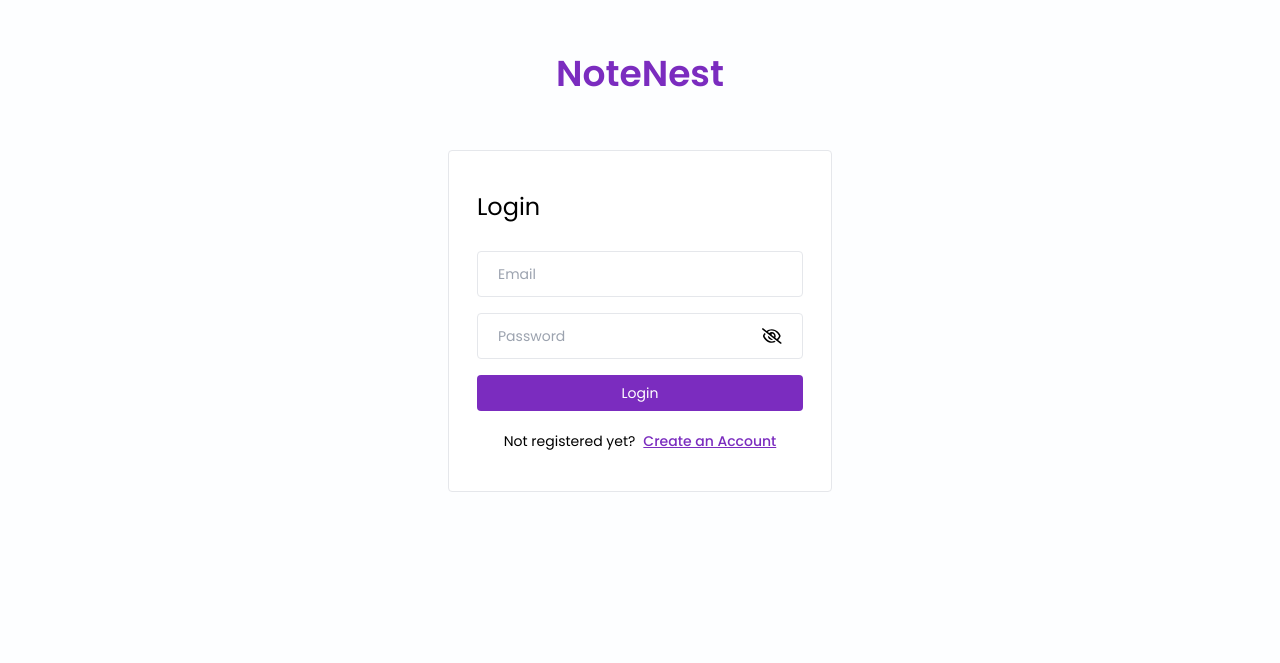
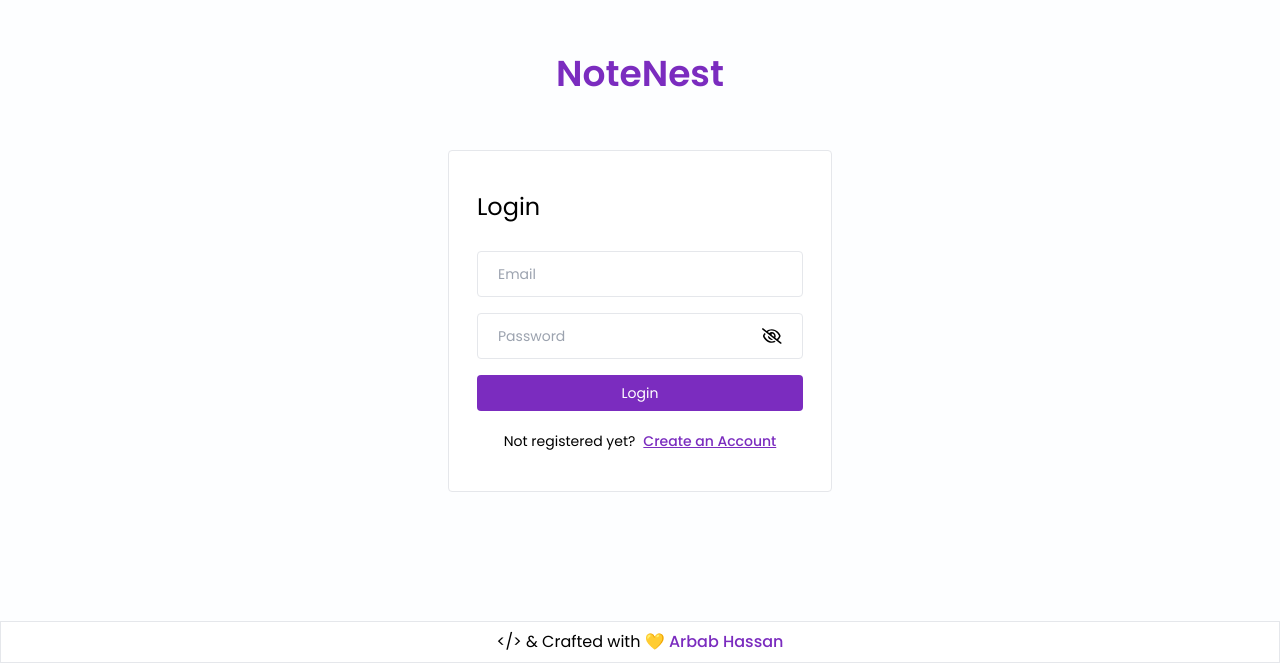
Before and after one commit to arbabhassan1/NoteNest-App, a React (Vite) app in the folder frontend/: page / in a window 1280 px wide. Shown: the part 137-800 px from the top of the page. Built offline with nearby package versions, Linux system fonts and the light colour scheme.

Commit message:
initial version

```diff
--- a/frontend/src/App.jsx
+++ b/frontend/src/App.jsx
@@ -5,9 +5,11 @@ import SignUp from "./pages/SignUp/Signup";
 import Navbar from "./components/Navbar";
 import { ToastContainer } from "react-toastify";
 import "react-toastify/dist/ReactToastify.css";
+import Copyright from "./components/Copyright";
 const App = () => {
   return (
     <>
+      <div className="relative">
         <Router>
           <Routes>
             <Route path="/" element={<Login />} />
@@ -17,6 +19,8 @@ const App = () => {
           </Routes>
         </Router>
         <ToastContainer />
+        <Copyright />
+      </div>
     </>
   );
 };
--- a/frontend/src/components/Cards/NoteCard.jsx
+++ b/frontend/src/components/Cards/NoteCard.jsx
@@ -22,6 +22,7 @@ const NoteCard = ({
           </span>
         </div>
         <MdOutlinePushPin
+          title="Pinned Note"
           onClick={onPinNote}
           className={`icon-btn ${isPinned ? "text-primary" : "text-slate-500"}`}
         />
@@ -37,10 +38,12 @@ const NoteCard = ({
           <MdCreate
             className="icon-btn hover:text-green-600"
             onClick={onEdit}
+            title="Edit Note"
           />
           <MdDelete
             className="icon-btn hover:text-red-500"
             onClick={onDelete}
+            title="Delete Note"
           />
         </div>
       </div>
--- a/frontend/src/components/Cards/ProfileInfo.jsx
+++ b/frontend/src/components/Cards/ProfileInfo.jsx
@@ -4,9 +4,8 @@ import userImg from "../../assets/user.png";
 const ProfileInfo = ({ userInfo, onLogout }) => {
   return (
     <Menu isLazy>
-      <MenuButton>
+      <MenuButton title="User">
         <div className="flex justify-center items-center gap-3">
-          {" "}
           {userInfo?.fullName}
           {userInfo?.fullName && (
             <img src={userImg} alt="" className="profile-img" />
--- /dev/null
+++ b/frontend/src/components/Copyright.jsx
@@ -0,0 +1,18 @@
+import React from "react";
+
+const Copyright = () => {
+  return (
+    <div className=" fixed bottom-0 left-0 w-full text-center py-2 bg-white border">
+      &lt;/&gt; & Crafted with 💛{" "}
+      <a
+        href="https://arbabhassan.bio.link/"
+        target="_blank"
+        className=" text-primary font-medium hover:text-primary_dark "
+      >
+        Arbab Hassan
+      </a>
+    </div>
+  );
+};
+
+export default Copyright;
--- a/frontend/src/components/SearchBar/SearchBar.jsx
+++ b/frontend/src/components/SearchBar/SearchBar.jsx
@@ -14,6 +14,7 @@ const SearchBar = ({
       className={`w-80   items-center px-4 bg-slate-100 rounded-md ${display}`}
     >
       <input
+        title="Search Note"
         type="text"
         placeholder="Search Notes"
         value={value}
@@ -27,6 +28,7 @@ const SearchBar = ({
         />
       )}
       <FaMagnifyingGlass
+        title="Search"
         onClick={handleSearch}
         className="text-xl cursor-pointer text-slate-400 hover:text-black"
       />
--- a/frontend/src/pages/Home/Home.jsx
+++ b/frontend/src/pages/Home/Home.jsx
@@ -154,10 +154,11 @@ const Home = () => {
         )}
       </div>
       <button
+        title="Add Note"
         onClick={() => {
           setOpenAddEditModal({ isShown: true, type: "add", data: null });
         }}
-        className="w-16 h-16 flex items-center justify-center rounded-2xl bg-primary hover:bg-primary_dark fixed right-10 bottom-10"
+        className="w-16 h-16 flex items-center justify-center rounded-2xl bg-primary hover:bg-primary_dark fixed right-10 bottom-12"
       >
         <MdAdd className="text-[32px] text-white" />
       </button>
```
Also changed, not shown: 1 other file (tests, documents, lock files or other folders). Lines whose indentation alone changed are shown as unchanged.
